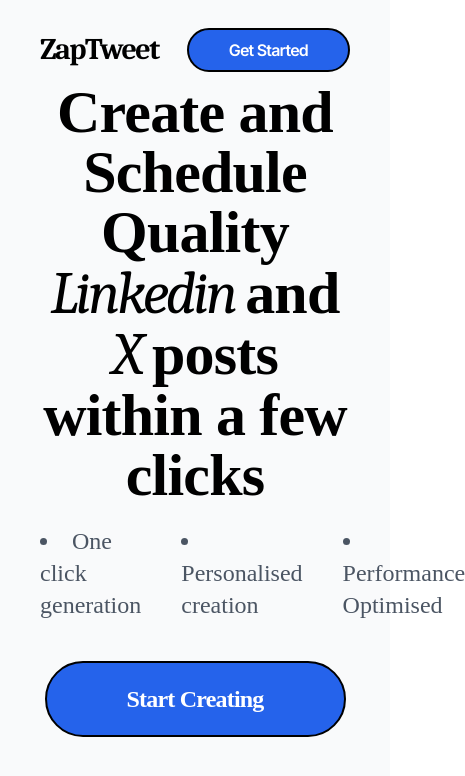
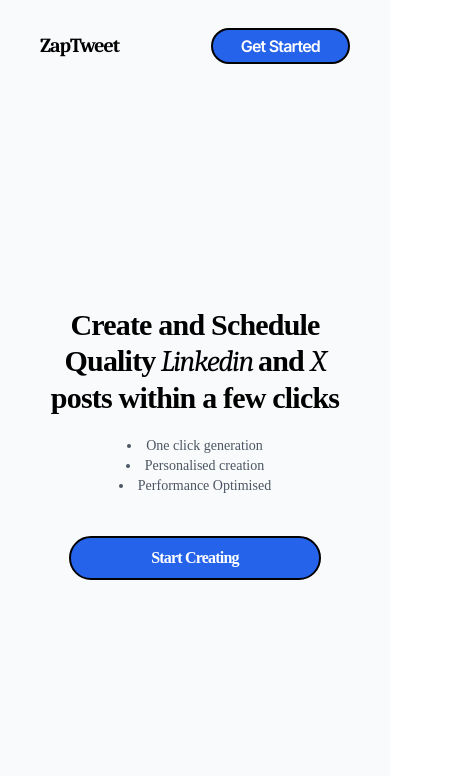
Before and after one commit to pakshal26-droid/ZapTweet, a React (Create React App) app: page / in a window 390 px wide. Shown: the top 776 px of the page, 465 px wide, since content can reach past the window. Built offline with nearby package versions, Linux system fonts and the light colour scheme; no server answers; a web font is replaced by a local one.

Commit message:
made changes

```diff
--- a/src/components/landingpage/LandingHero.js
+++ b/src/components/landingpage/LandingHero.js
@@ -4,16 +4,16 @@
 
 const LandingHero = ({onGetStarted}) => {
   return (
-    <div className='h-[80vh] font-anek max-w-5xl mx-auto flex flex-col items-center justify-center'>
-      <h1 className='text-6xl font-black text-center'>Create and Schedule Quality<span className='font-caladea tracking-tighter font-medium italic'> Linkedin </span> and <span className='font-caladea tracking-tighter font-medium italic'>    X  </span>  posts within a few clicks</h1>
+    <div className='md:h-[80vh] h-[90vh] font-anek max-w-5xl mx-auto flex flex-col items-center justify-center'>
+      <h1 className='lg:text-6xl text-3xl font-black text-center'>Create and Schedule Quality<span className='font-caladea tracking-tighter font-medium italic'> Linkedin </span> and <span className='font-caladea tracking-tighter font-medium italic'>    X  </span>  posts within a few clicks</h1>
       <div className='pt-5 mx-auto'>
-        <ul className='list-disc list-inside text-gray-600 text-2xl tracking-normal gap-x-10 flex flex-row justify-between items-center '>
+        <ul className='list-disc list-inside text-gray-600 text-sm lg:text-2xl tracking-normal gap-x-10 flex flex-col md:flex-row justify-between items-center '>
             <li>One click generation</li>
             <li>Personalised creation</li>
             <li>Performance Optimised</li>
         </ul>
       </div>
-      <button className='bg-blue-600 mt-10  text-white hover:bg-white hover:text-black border-2 border-black px-20 py-5 text-2xl font-semibold rounded-full' onClick={onGetStarted}>Start Creating</button>
+      <button className='bg-blue-600 mt-10  text-white hover:bg-white hover:text-black border-2 border-black px-20 py-2 lg:py-5 text-md lg:text-2xl font-semibold rounded-full' onClick={onGetStarted}>Start Creating</button>
       </div>
   );
 };
--- a/src/components/landingpage/LandingNavbar.js
+++ b/src/components/landingpage/LandingNavbar.js
@@ -5,8 +5,8 @@
   return (
     <div>
       <div className='flex flex-row items-center h-auto my-auto justify-between'>
-        <h1 className='text-3xl font-caladea tracking-tighter font-black'>ZapTweet</h1>
-        <button className='bg-blue-600 font-semibold text-white hover:bg-white hover:text-black border-2 border-black px-10 py-2 rounded-full' onClick={onGetStarted}>Get Started </button>
+        <h1 className='lg:text-3xl text-xl font-caladea tracking-tighter font-black'>ZapTweet</h1>
+        <button className='bg-blue-600 font-semibold text-white hover:bg-white hover:text-black border-2 border-black px-7 lg:px-10 py-1 lg:py-2 rounded-full' onClick={onGetStarted}>Get Started </button>
       </div>
     </div>
   );
```
